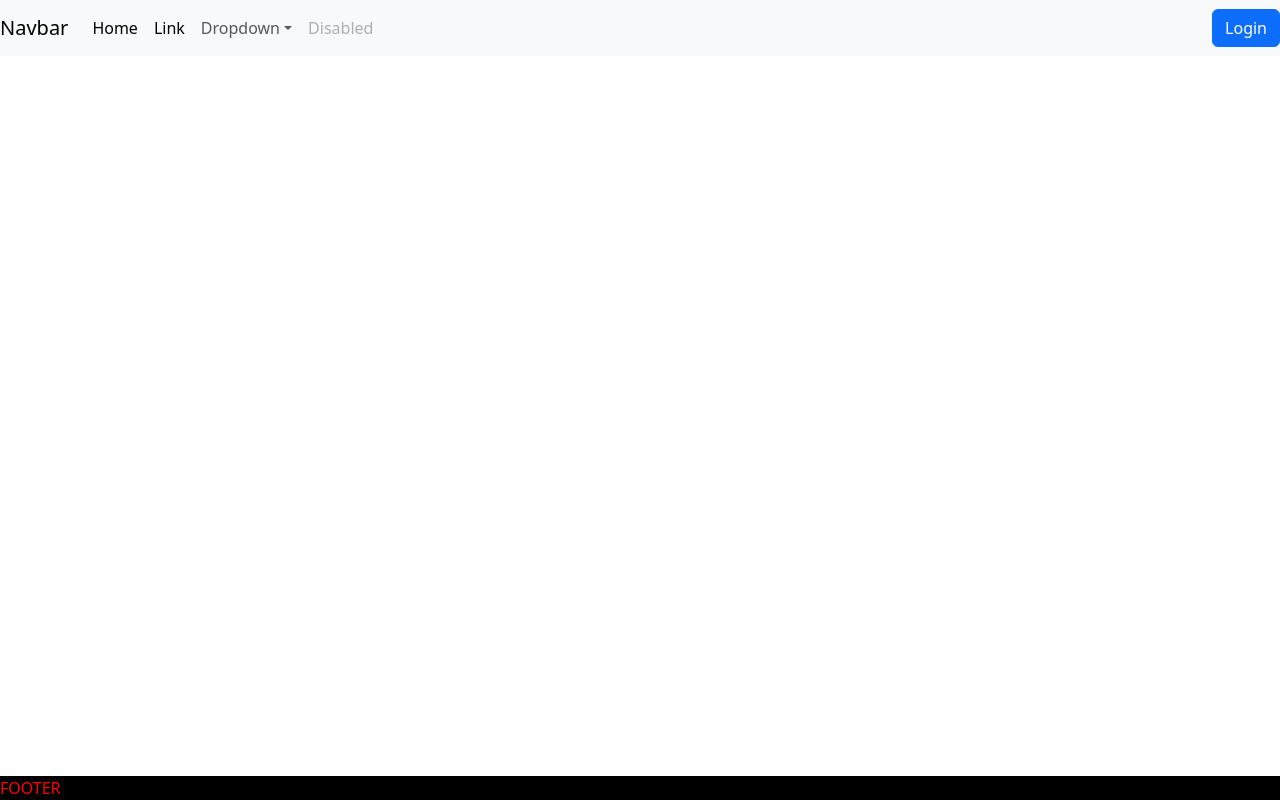
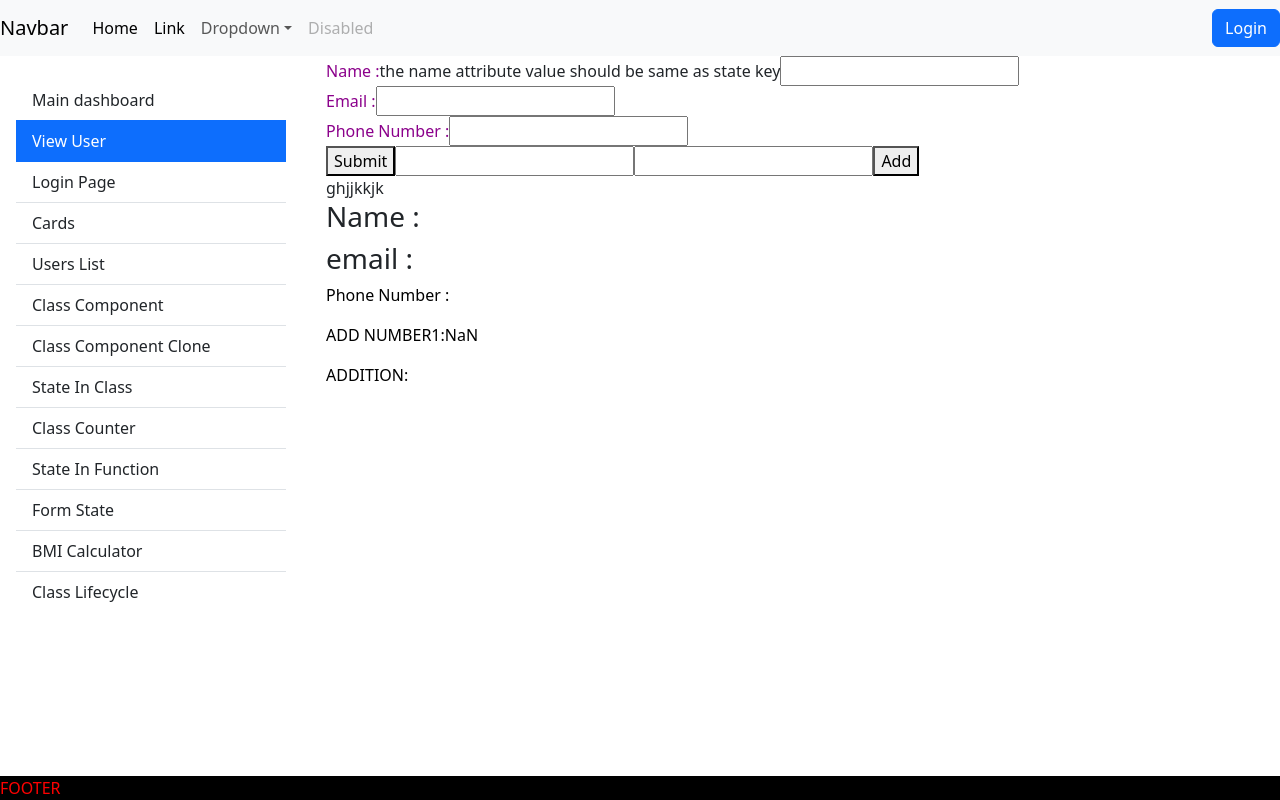
Before and after one commit to jincypjose/MyReact, a React (Create React App) app: page /drawer/FormState in a window 1280 px wide. Built offline with nearby package versions, Linux system fonts and the light colour scheme.

Commit message:
Created BMI calculator

```diff
--- /dev/null
+++ b/src/components/BMICalculator/BmiCalculator.js
@@ -0,0 +1,30 @@
+import React, { useState} from 'react';
+
+export default function BmiCalculator(){
+    const [weight, setWeight] = useState();
+    const [height, setHeight] = useState();
+    const [result, setResult] = useState("");
+
+    const BMI = weight/height;
+
+    const checkResult = () => {
+        if(BMI<18){
+            setResult("you are under weight");
+        } else if (BMI >= 18 && BMI < 25){
+            setResult("you are normal");
+        } else if (BMI > 18) {
+            setResult("you are over weight");
+        }
+    }
+
+    return(
+        <>
+        <span>weight(kg):</span>
+        <input type="number" name='weight' className='' onChange={(e)=>setWeight(eval(e.target.value))} value={weight}></input>
+        <span>height(mm):</span>
+        <input type="number" name='height' className='' onChange={(e)=>setHeight(parseFloat(e.target.value))} value={height}></input><br/>
+        <button type="submit" className="btn btn-success" onClick={(e)=>checkResult(e)}>check now</button>
+        <div>{result}</div>
+        </>
+    )
+}
--- /dev/null
+++ b/src/components/ClassLifecycle/ClassLifecycle.js
@@ -0,0 +1,38 @@
+import React from 'react'
+class ClassLifecycle extends React.Component{
+
+    constructor(props){
+        console.log("Constructor works")
+        super(props)
+        this.state={msg:"hai"}
+    }
+componentWillMount(){
+    console.log("Component will mount works")
+}
+componentDidMount(){
+    console.log("Component did mount works")
+}
+changes1=()=>{
+    this.setState({msg:"Hello React Lifecycle Hooks"})
+}
+componentWillUpdate(){
+    console.log("Component will update works")
+}
+componentDidUpdate(){
+    console.log("Component did update works")
+}
+componentWillUnmount(){
+    console.log("Will Unmount work")
+}
+    render(){
+        console.log("render works")
+        return(
+            <>
+            <h3>this is how life cycle hooks in class work</h3>
+            <button type="button" onClick={()=>this.changes1()}>Click</button>
+            <p>{this.state.msg}</p>
+            </>
+        )
+    }
+}
+export default ClassLifecycle
--- a/src/components/drawer/Drawer.js
+++ b/src/components/drawer/Drawer.js
@@ -30,10 +30,12 @@ function Drawer() {
             <span>Class Counter</span></Link>
             <Link to="/drawer/stateInFunction" className="list-group-item list-group-item-action py-2 ripple">
             <span>State In Function</span></Link>
-            <Link href="#" className="list-group-item list-group-item-action py-2 ripple">
-            <span>Users</span></Link>
-            <Link href="#" className="list-group-item list-group-item-action py-2 ripple">
-            <span>Sales</span></Link>
+            <Link to="/drawer/FormState" className="list-group-item list-group-item-action py-2 ripple">
+            <span>Form State</span></Link>
+            <Link to="/drawer/BmiCalculator" className="list-group-item list-group-item-action py-2 ripple">
+            <span>BMI Calculator</span></Link>
+            <Link to="/drawer/classLifecycle" className="list-group-item list-group-item-action py-2 ripple">
+            <span>Class Lifecycle</span></Link>
           </div>
         </div>
         <div className='col-md-9'>
--- /dev/null
+++ b/src/components/formState/FormState.js
@@ -0,0 +1,61 @@
+import React,{useState} from "react";
+
+function FormState(props){
+const[counter,setCounter]=useState(0)
+const[counter1,setCounter1]=useState(100)
+const[user,setUser]=useState({name:"",email:"", phoneNumber:""})
+const[addNumbers,setAddNumbers] = useState({number1:"", number2:""})
+const[addResult, setAddResult] = useState(0)
+const countVal=()=>{
+setCounter(counter+1)
+setCounter1(counter1-1)
+
+}
+
+
+const changehan=(e)=>{
+    const name1=e.target.name
+    const value=e.target.value
+    setUser({...user,[name1]:value})
+}
+
+const sub=(e)=>{
+    e.preventDefault()
+    console.log(addNumbers)
+}
+
+const addNumber=(e)=>{
+    const number1=e.target.name
+    const value=e.target.value
+    setAddNumbers({...addNumbers,[number1]:value})
+}
+
+// const
+
+    return(
+        <div>
+         <label>Name : </label>
+         the name attribute value should be same as state key
+         <input type="text" name="name" onChange={(e)=>changehan(e)} value={user.name}/><br/>
+         <label>Email : </label>
+         <input type="text" name="email" onChange={(e)=>changehan(e)} value={user.email}/><br/>
+         <label>Phone Number : </label>
+         <input type="number" name="phoneNumber" onChange={(e)=>changehan(e)} value={user.phoneNumber}/><br/>
+         <button type="submit" onClick={(e)=>sub(e)}>Submit</button>
+         {/* {addNumbers.map((numbers)=>)} */}
+         <input type="number" name="number1" onChange={(e)=>addNumber(e)} value={addNumbers.number1}/>
+         <input type="number" name="number2" onChange={(e)=>addNumber(e)} value={addNumbers.number2}/>
+         <button onClick={(e)=>sub(e)}>Add</button>
+         <div>ghjjkkjk</div>
+         {/* <div> */}
+            <h3>Name :</h3>
+            <h3>email :</h3>
+            <p style={{color: 'black'}}>Phone Number :</p>
+            <p style={{color: 'black'}}>ADD NUMBER1:{parseInt(addNumbers.number1)+parseInt(addNumbers.number2)}</p>
+            <p style={{color: 'black'}}>ADDITION:{addNumbers.number2}</p>
+         {/* </div> */}
+        </div>
+    )
+}
+
+export default FormState;
--- a/src/components/navBar/NavBar.js
+++ b/src/components/navBar/NavBar.js
@@ -12,6 +12,9 @@ import ClassComponent from '../classComponent/ClassComponent';
 import StateInClass from '../stateInClass/stateInClass';
 import CounterClass from '../stateInClass/counterClass';
 import StateInFunction from '../stateInFunction/StateInFunction';
+import FormState from '../formState/FormState';
+import BmiCalculator from '../BMICalculator/BmiCalculator';
+import ClassLifecycle from '../ClassLifecycle/ClassLifecycle';
 
 function NavBar() {
   return(
@@ -126,6 +129,9 @@ function NavBar() {
               <Route path='stateInClass' element={<StateInClass/>}></Route>
               <Route path='counterClass' element={<CounterClass/>}></Route>
               <Route path='stateInFunction' element={<StateInFunction/>}></Route>
+              <Route path='FormState' element={<FormState/>}></Route>
+              <Route path='BmiCalculator' element={<BmiCalculator/>}></Route>
+              <Route path='classLifecycle'element={<ClassLifecycle/>}></Route>
             </Route>
             <Route path='signUp' element={<SignUp/>}></Route>
           </Routes>
```
